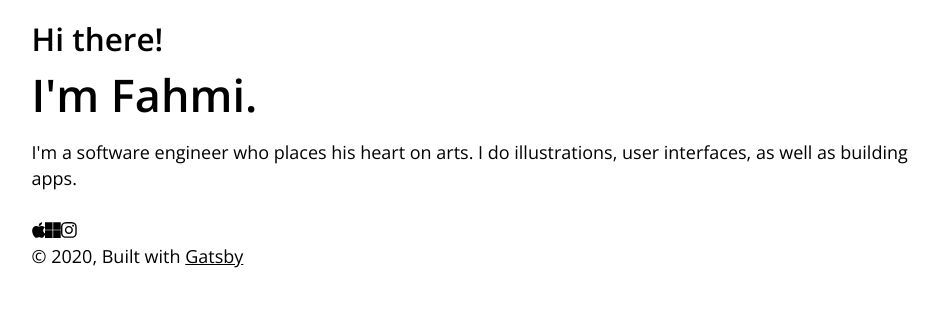
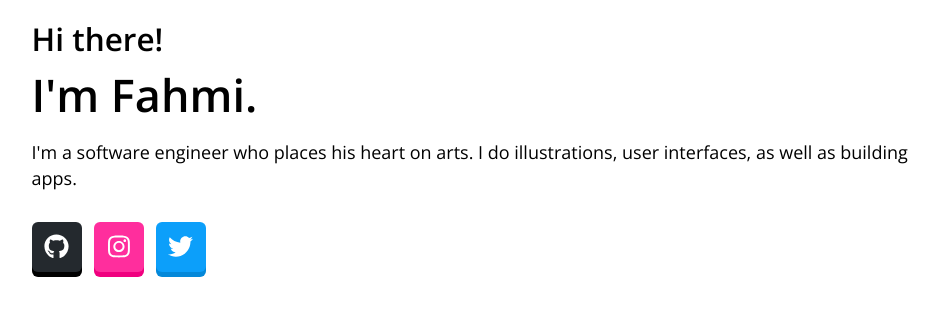
Before and after one commit to afahmip/afahmip.com, a Gatsby site: page / in a window 1280 px wide. Shown: the whole page, without its empty margins (148-1087 px from the left). Built offline with nearby package versions, Linux system fonts and the light colour scheme; Gatsby itself is replaced by a stand-in of ours.

Commit message:
Add button styles

```diff
--- a/src/components/layout.js
+++ b/src/components/layout.js
@@ -39,11 +39,11 @@ const Layout = ({ children }) => {
         }}
       >
         <main>{children}</main>
-        <footer>
+        {/* <footer>
           © {new Date().getFullYear()}, Built with
           {` `}
           <a href="https://www.gatsbyjs.org">Gatsby</a>
-        </footer>
+        </footer> */}
       </div>
     </>
   )
--- a/src/pages/index.js
+++ b/src/pages/index.js
@@ -1,9 +1,6 @@
 import React from "react"
 import { Link } from "gatsby"
 import { FontAwesomeIcon } from '@fortawesome/react-fontawesome'
-import { library } from '@fortawesome/fontawesome-svg-core'
-import { faCoffee } from '@fortawesome/free-solid-svg-icons'
-import { fab } from '@fortawesome/free-brands-svg-icons'
 
 import Layout from '../components/layout'
 import '../styles/main.scss'
@@ -15,9 +12,17 @@ const IndexPage = () => (
       <h2>Hi there!</h2>
       <h1>I'm Fahmi.</h1>
       <p>I'm a software engineer who places his heart on arts. I do illustrations, user interfaces, as well as building apps.</p>
-      <FontAwesomeIcon icon={['fab', 'apple']} />
-      <FontAwesomeIcon icon={['fab', 'microsoft']} />
-      <FontAwesomeIcon icon={['fab', 'instagram']} />
+      <div className="header-btn">
+        <button className="btn-github">
+          <FontAwesomeIcon icon={['fab', 'github']} />
+        </button>
+        <button className="btn-instagram">
+          <FontAwesomeIcon icon={['fab', 'instagram']} />
+        </button>
+        <button className="btn-twitter">
+          <FontAwesomeIcon icon={['fab', 'twitter']} />
+        </button>
+      </div>
     </div>
   </Layout>
 )
--- a/src/styles/main.scss
+++ b/src/styles/main.scss
@@ -15,3 +15,71 @@
     font-weight: 600;
   }
 }
+
+.header-btn {
+  display: flex;
+  padding-top: 5px;
+  button {
+    margin-right: 12px;
+  }
+}
+
+.btn {
+  $btn-depth: 5px;
+  $btn-default: #d6d6d6;
+  $btn-github: #24292E;
+  $btn-twitter: #0c9ffa;
+  $btn-instagram: #ff2e9d;
+
+  border: none;
+  border-radius: 6px;
+  height: 50px;
+  width: 50px;
+  font-size: 25px;
+  display: flex;
+  justify-content: center;
+  align-items: center;
+  cursor: pointer;
+  position: relative;
+  top: 0;
+  background: $btn-default;
+  box-shadow: 0px $btn-depth 0px 0px darken($btn-default, 8%);
+  transition: all 0.12s;
+  outline: none;
+
+  * {
+    color: white;
+  }
+
+  &:active {
+    top: $btn-depth;
+    box-shadow: 0px 0px 0px 0px darken($btn-default, 8%);
+  }
+
+  &-github {
+    @extend .btn;
+    background: #24292E;
+    box-shadow: 0px $btn-depth 0px 0px darken($btn-github, 20%);
+    &:active {
+      box-shadow: 0px 0px 0px 0px darken($btn-github, 20%);
+    }
+  }
+
+  &-instagram {
+    @extend .btn;
+    background: $btn-instagram;
+    box-shadow: 0px $btn-depth 0px 0px darken($btn-instagram, 12%);
+    &:active {
+      box-shadow: 0px 0px 0px 0px darken($btn-instagram, 12%);
+    }
+  }
+
+  &-twitter {
+    @extend .btn;
+    background: $btn-twitter;
+    box-shadow: 0px $btn-depth 0px 0px darken($btn-twitter, 8%);
+    &:active {
+      box-shadow: 0px 0px 0px 0px darken($btn-twitter, 8%);
+    }
+  }
+}
```
